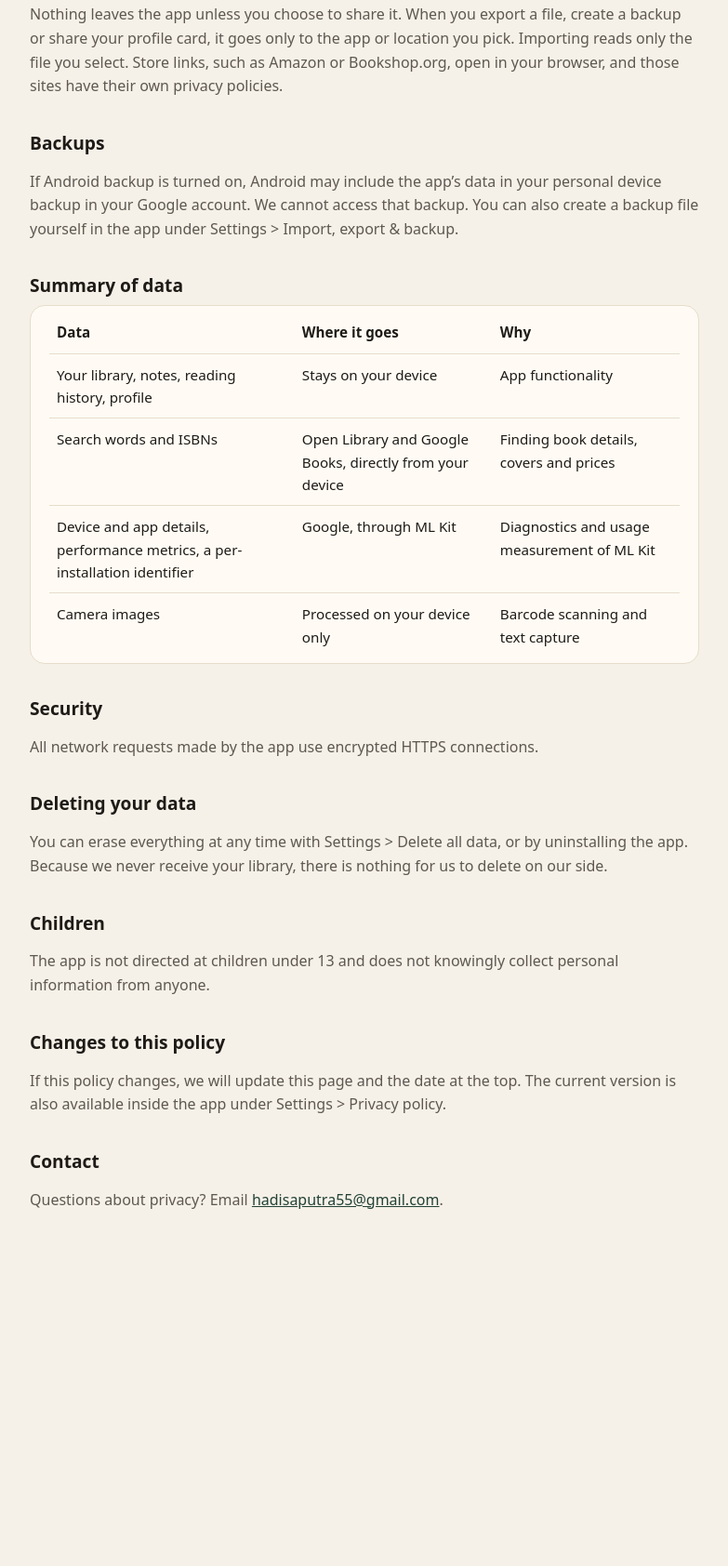
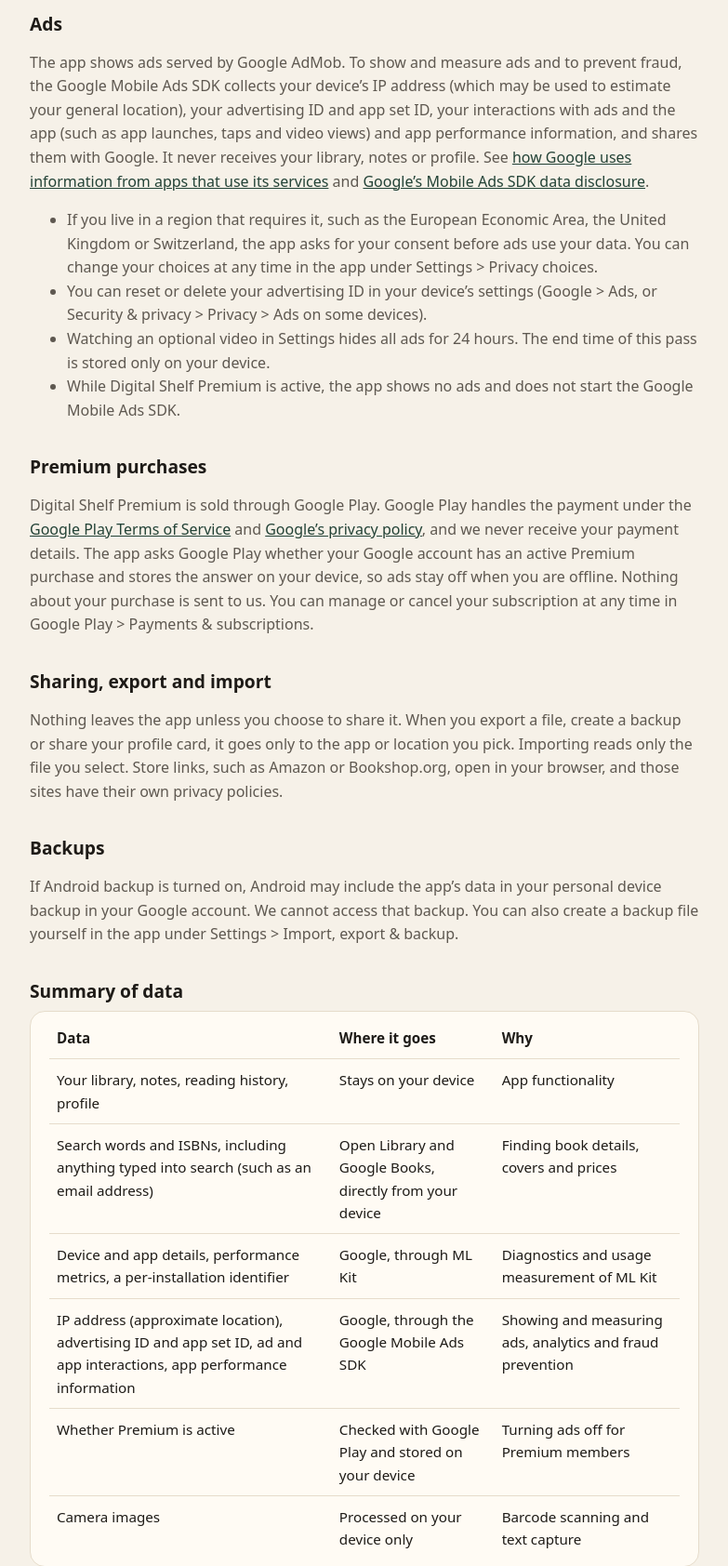
Before and after one commit to hadi96/thedigitalshelf, a plain HTML site: page index.html in a window 1280 px wide. Shown: the part 1106-2790 px from the top of the page at 93% size, without its empty margins (248-1031 px from the left). Before the commit the page ends 2489 px from the top, so only its background shows below. Drawn offline with Linux system fonts and the light colour scheme.

Commit message:
Update index.html

```diff
--- a/index.html
+++ b/index.html
@@ -28,9 +28,9 @@
 <body>
 <main>
   <h1>Privacy Policy</h1>
-  <p class="updated">The Digital Shelf · Last updated October 22, 2026</p>
+  <p class="updated">The Digital Shelf · Last updated November 18, 2026</p>
 
-  <p>The Digital Shelf (“the app”) is a personal book organizer for Android, developed by Capseran (“we”). The app has no accounts and no ads. This policy explains what happens to your information when you use it.</p>
+  <p>The Digital Shelf (“the app”) is a personal book organizer for Android, developed by [DEVELOPER NAME] (“we”). The app has no accounts. It is free and shows ads from Google AdMob. This policy explains what happens to your information when you use it.</p>
 
   <h2>Your library stays on your device</h2>
   <p>Your books, shelves, tags, notes, quotes, reading history, loans, goals, wishlist, prices and profile (name and bio) are stored only on your device. We do not run a server and we never receive this data.</p>
@@ -40,6 +40,7 @@
   <ul>
     <li>E-book price checks include your country code so Google Books can show local prices.</li>
     <li>If you add your own Google Books API key in Settings, it is sent to Google with these requests.</li>
+    <li>Search words are sent exactly as you type them. If you type an email address or other personal details into a search, that text is sent too, so search only by title, author or ISBN.</li>
   </ul>
 
   <h2>Camera and photos</h2>
@@ -47,6 +48,18 @@
 
   <h2>Google ML Kit diagnostics</h2>
   <p>The on-device ML Kit libraries may send Google limited technical information, such as device and app details, performance metrics and a per-installation identifier, to keep the features working and to measure their use. This never includes your images, scanned text or library. See <a href="https://developers.google.com/ml-kit/android-data-disclosure">Google’s ML Kit data disclosure</a>.</p>
+
+  <h2>Ads</h2>
+  <p>The app shows ads served by Google AdMob. To show and measure ads and to prevent fraud, the Google Mobile Ads SDK collects your device’s IP address (which may be used to estimate your general location), your advertising ID and app set ID, your interactions with ads and the app (such as app launches, taps and video views) and app performance information, and shares them with Google. It never receives your library, notes or profile. See <a href="https://policies.google.com/technologies/partner-sites">how Google uses information from apps that use its services</a> and <a href="https://developers.google.com/admob/android/privacy/play-data-disclosure">Google’s Mobile Ads SDK data disclosure</a>.</p>
+  <ul>
+    <li>If you live in a region that requires it, such as the European Economic Area, the United Kingdom or Switzerland, the app asks for your consent before ads use your data. You can change your choices at any time in the app under Settings &gt; Privacy choices.</li>
+    <li>You can reset or delete your advertising ID in your device’s settings (Google &gt; Ads, or Security &amp; privacy &gt; Privacy &gt; Ads on some devices).</li>
+    <li>Watching an optional video in Settings hides all ads for 24 hours. The end time of this pass is stored only on your device.</li>
+    <li>While Digital Shelf Premium is active, the app shows no ads and does not start the Google Mobile Ads SDK.</li>
+  </ul>
+
+  <h2>Premium purchases</h2>
+  <p>Digital Shelf Premium is sold through Google Play. Google Play handles the payment under the <a href="https://play.google.com/about/play-terms/">Google Play Terms of Service</a> and <a href="https://policies.google.com/privacy">Google’s privacy policy</a>, and we never receive your payment details. The app asks Google Play whether your Google account has an active Premium purchase and stores the answer on your device, so ads stay off when you are offline. Nothing about your purchase is sent to us. You can manage or cancel your subscription at any time in Google Play &gt; Payments &amp; subscriptions.</p>
 
   <h2>Sharing, export and import</h2>
   <p>Nothing leaves the app unless you choose to share it. When you export a file, create a backup or share your profile card, it goes only to the app or location you pick. Importing reads only the file you select. Store links, such as Amazon or Bookshop.org, open in your browser, and those sites have their own privacy policies.</p>
@@ -59,8 +72,10 @@
     <table>
       <tr><th>Data</th><th>Where it goes</th><th>Why</th></tr>
       <tr><td>Your library, notes, reading history, profile</td><td>Stays on your device</td><td>App functionality</td></tr>
-      <tr><td>Search words and ISBNs</td><td>Open Library and Google Books, directly from your device</td><td>Finding book details, covers and prices</td></tr>
+      <tr><td>Search words and ISBNs, including anything typed into search (such as an email address)</td><td>Open Library and Google Books, directly from your device</td><td>Finding book details, covers and prices</td></tr>
       <tr><td>Device and app details, performance metrics, a per-installation identifier</td><td>Google, through ML Kit</td><td>Diagnostics and usage measurement of ML Kit</td></tr>
+      <tr><td>IP address (approximate location), advertising ID and app set ID, ad and app interactions, app performance information</td><td>Google, through the Google Mobile Ads SDK</td><td>Showing and measuring ads, analytics and fraud prevention</td></tr>
+      <tr><td>Whether Premium is active</td><td>Checked with Google Play and stored on your device</td><td>Turning ads off for Premium members</td></tr>
       <tr><td>Camera images</td><td>Processed on your device only</td><td>Barcode scanning and text capture</td></tr>
     </table>
   </div>
@@ -69,7 +84,7 @@
   <p>All network requests made by the app use encrypted HTTPS connections.</p>
 
   <h2>Deleting your data</h2>
-  <p>You can erase everything at any time with Settings &gt; Delete all data, or by uninstalling the app. Because we never receive your library, there is nothing for us to delete on our side.</p>
+  <p>You can erase everything at any time with Settings &gt; Delete all data, or by uninstalling the app. Because we never receive your library, there is nothing for us to delete on our side. Data collected for ads is handled by Google under its privacy policy.</p>
 
   <h2>Children</h2>
   <p>The app is not directed at children under 13 and does not knowingly collect personal information from anyone.</p>
@@ -78,7 +93,7 @@
   <p>If this policy changes, we will update this page and the date at the top. The current version is also available inside the app under Settings &gt; Privacy policy.</p>
 
   <h2>Contact</h2>
-  <p>Questions about privacy? Email <a href="mailto: hadisaputra55@gmail.com">hadisaputra55@gmail.com</a>.</p>
+  <p>Questions about privacy? Email <a href="mailto:[SUPPORT EMAIL]">[SUPPORT EMAIL]</a>.</p>
 </main>
 </body>
 </html>
```
